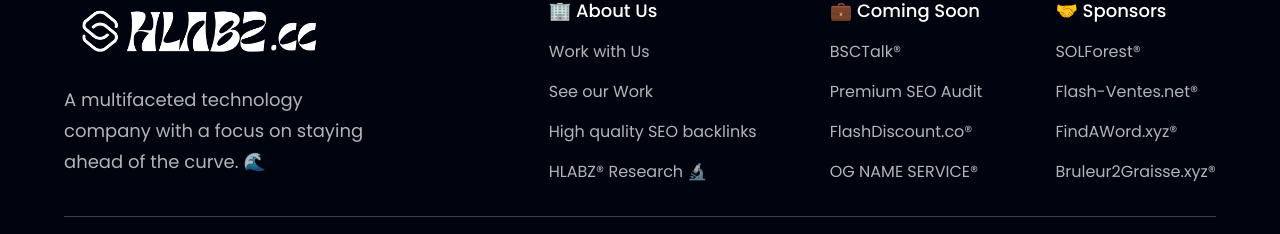
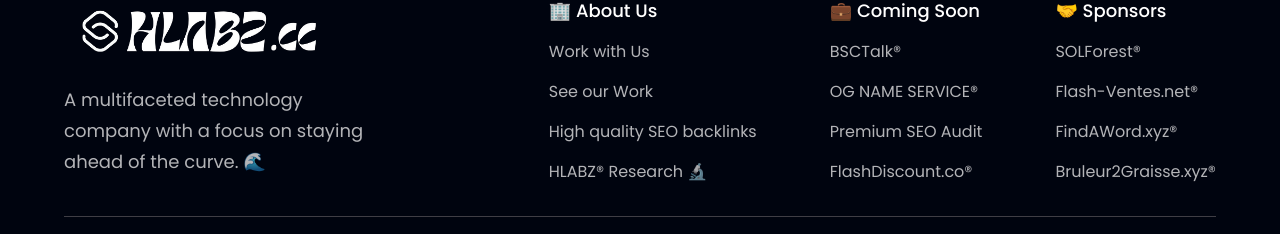
Before and after one commit to HLABZcc/HLABZ.cc, a React (Vite) app: page / in a window 1280 px wide. Shown: the part 3774-4008 px from the top of the page. Built offline with nearby package versions, Linux system fonts and the light colour scheme.

Commit message:
Update index.js

```diff
--- a/src/constants/index.js
+++ b/src/constants/index.js
@@ -115,6 +115,11 @@
         url: "https://www.bsctalk.xyz/",
       },
       {
+        name: "OG NAME SERVICE®",
+        link: "https://dotog.xyz/",
+        url: "https://dotog.xyz/",
+      },
+      {
         name: "Premium SEO Audit",
         link: "https://github.com/HLABZ-CC/SEO-Audit",
         url: "https://github.com/HLABZ-CC/SEO-Audit",
@@ -123,11 +128,6 @@
         name: "FlashDiscount.co®",
         link: "https://flashdiscount.co/",
         url: "https://flashdiscount-co.myshopify.com/",
-      },
-      {
-        name: "OG NAME SERVICE®",
-        link: "https://dotog.xyz/",
-        url: "https://dotog.xyz/",
       },
     ],
   },
```
